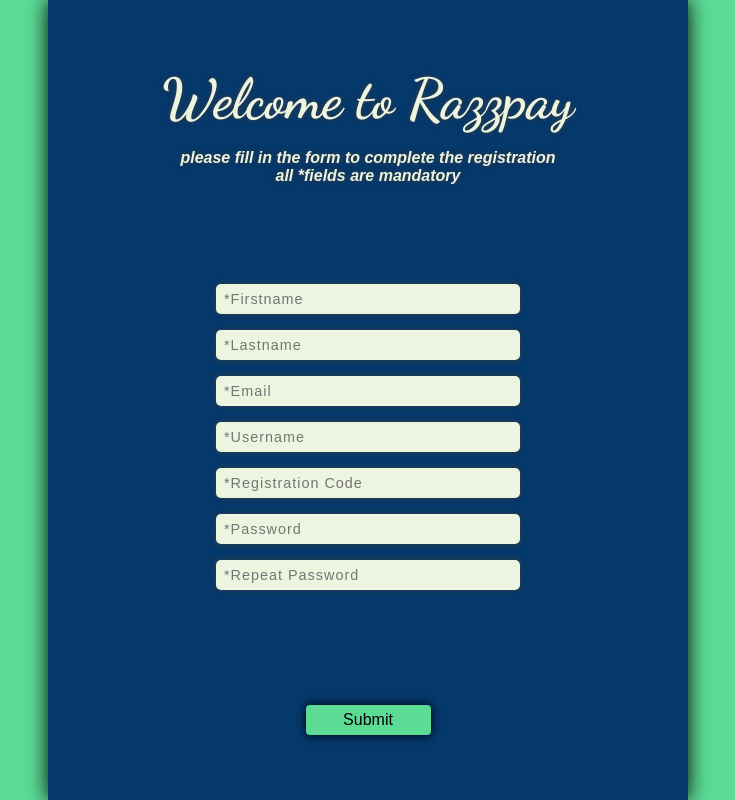
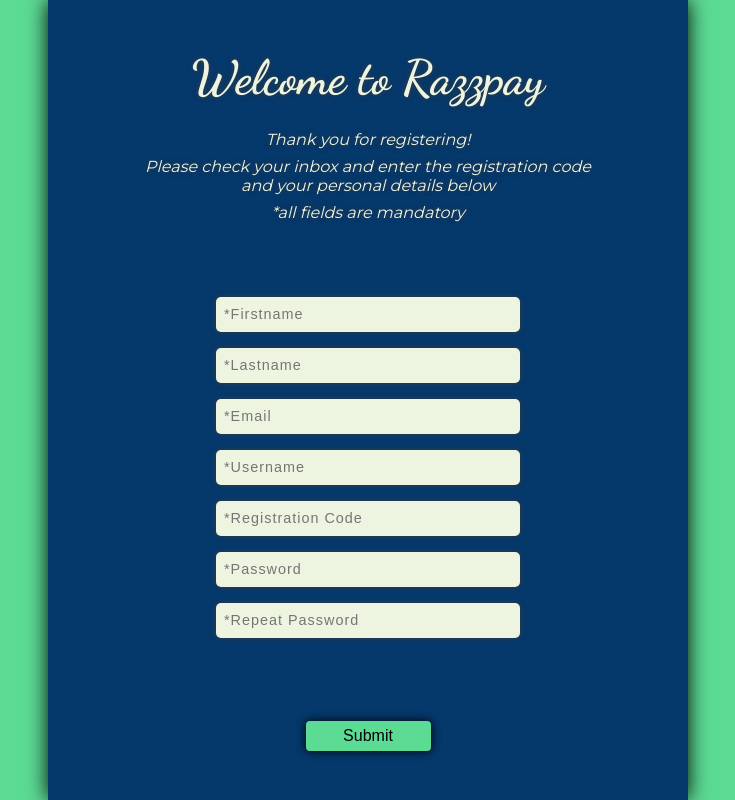
Before and after one commit to joshhammer/propulsion-final-project, a React (Create React App) app in the folder frontend/: page /signupcompany in a window 1280 px wide. Shown: the whole page, without its empty margins (272-1007 px from the left). Built offline with nearby package versions, Linux system fonts and the light colour scheme.

Commit message:
refactor company signup page

```diff
--- a/frontend/src/components/LandingPage/LandingPage.js
+++ b/frontend/src/components/LandingPage/LandingPage.js
@@ -25,7 +25,6 @@ const LandingPage = (props) => {
         e.preventDefault();
         if (state.registrationEmail) {
             const response = await props.dispatch(registrationAction(state.registrationEmail))
-            console.log(response)
             if(response.status === 200) {
                 props.history.push('/signupcompany')
             }
@@ -40,7 +39,6 @@ const LandingPage = (props) => {
     // check if provided email is an admin or employee and forward to the corresponding page
     useEffect(() => {
         if(props.tokens.access) {
-            console.log('ACCESS')
             const token = props.tokens.access
             props.dispatch(getUserAction(token))
         }
@@ -49,7 +47,6 @@ const LandingPage = (props) => {
     useEffect(() => {
 
         if(props.user.registration) {
-            console.log('REGISTRATION')
             if(props.user.registration.profile_type === 'AP') {
                 props.history.push('/company/dashboard')
             }
@@ -111,7 +108,6 @@ const LandingPage = (props) => {
 }
 
 const mapStatetoProps = (state) => {
-    console.log('the login state: ', state)
     return {
         tokens: state.loginReducer.tokens,
         user: state.userReducer.user,
--- a/frontend/src/components/SignupCompany/SignupCompany.js
+++ b/frontend/src/components/SignupCompany/SignupCompany.js
@@ -31,7 +31,9 @@ class SignupEmployee extends React.Component {
                 <div className="signup-authentication-container">
                     <div className='company-signup-title-box'>
                         <h1>Welcome to Razzpay</h1>
-                        <h3>please fill in the form to complete the registration <br />all *fields are mandatory</h3>
+                        <h3>Thank you for registering!</h3>
+                        <h3>Please check your inbox and enter the registration code <br />and your personal details below</h3>
+                        <h3>*all fields are mandatory</h3>
 
                     </div>
                     <div className="signup-company">
--- a/frontend/src/components/SignupCompany/SignupCompany.scss
+++ b/frontend/src/components/SignupCompany/SignupCompany.scss
@@ -19,19 +19,21 @@
 
 .company-signup-title-box {
         & h1 {
-        margin-bottom: 1rem;
+        margin-bottom: 1.5rem;
         font-family: 'Dancing Script', cursive;
         color: var(--mainWhite);
         text-align: center;
-        font-size: 3.5rem;
+        font-size: 3rem;
         text-shadow: var(--boxShadow);
     }
 
     & h3 {
         color: var(--mainWhite);
+        font-family: var(--secondaryFontFamily);
         font-style: italic;
+        font-weight: 400;
         text-align: center;
-        // margin-bottom: 3rem;
+        margin-bottom: .5rem;
         font-size: 1rem;
         text-shadow: var(--boxShadow);
     }
@@ -67,7 +69,7 @@
         outline: none;
         border: none;
         border-radius: 5px;
-        height: 30px;
+        height: 35px;
         width: 50%;
         padding-left: .5rem;
         margin-bottom: 1rem;
```
